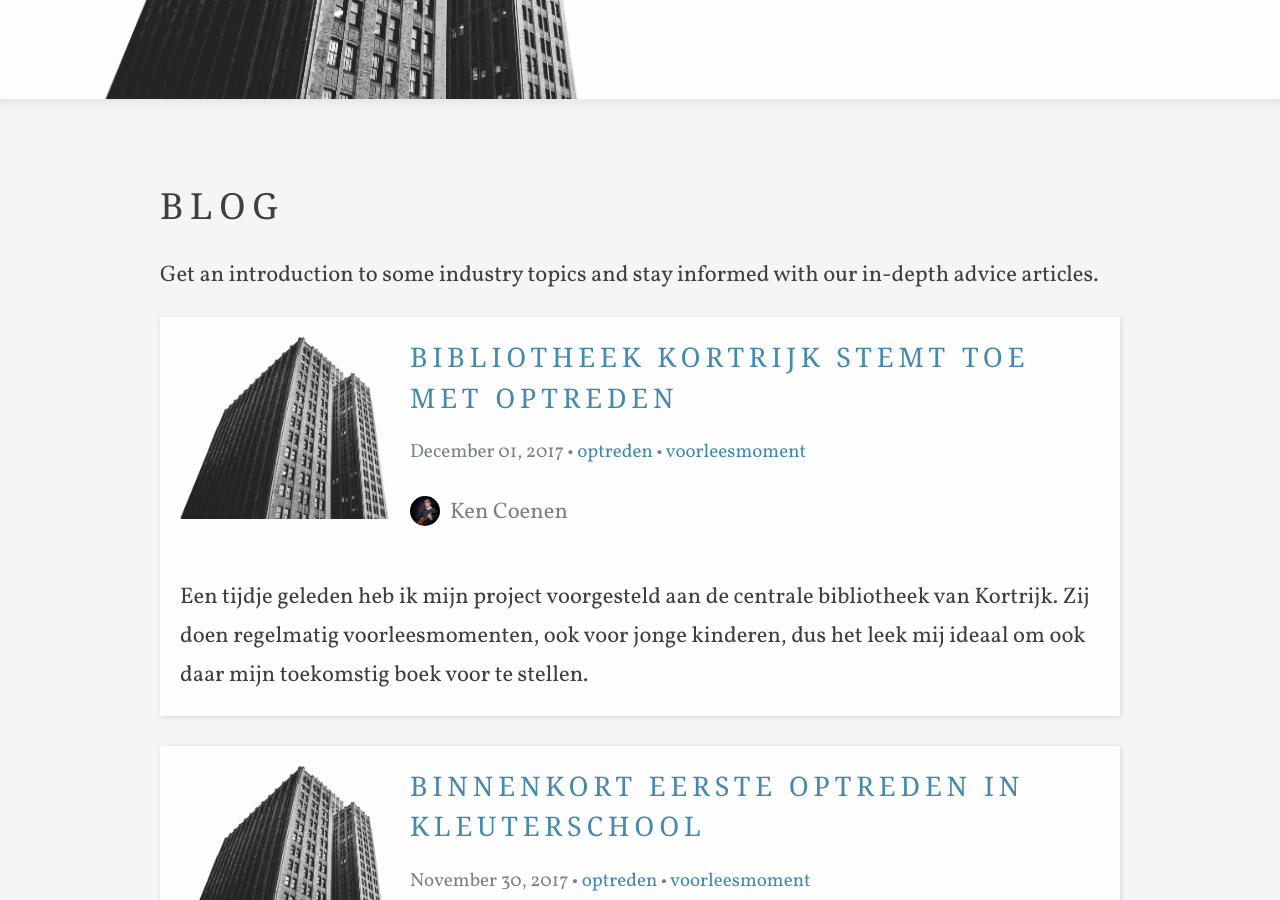
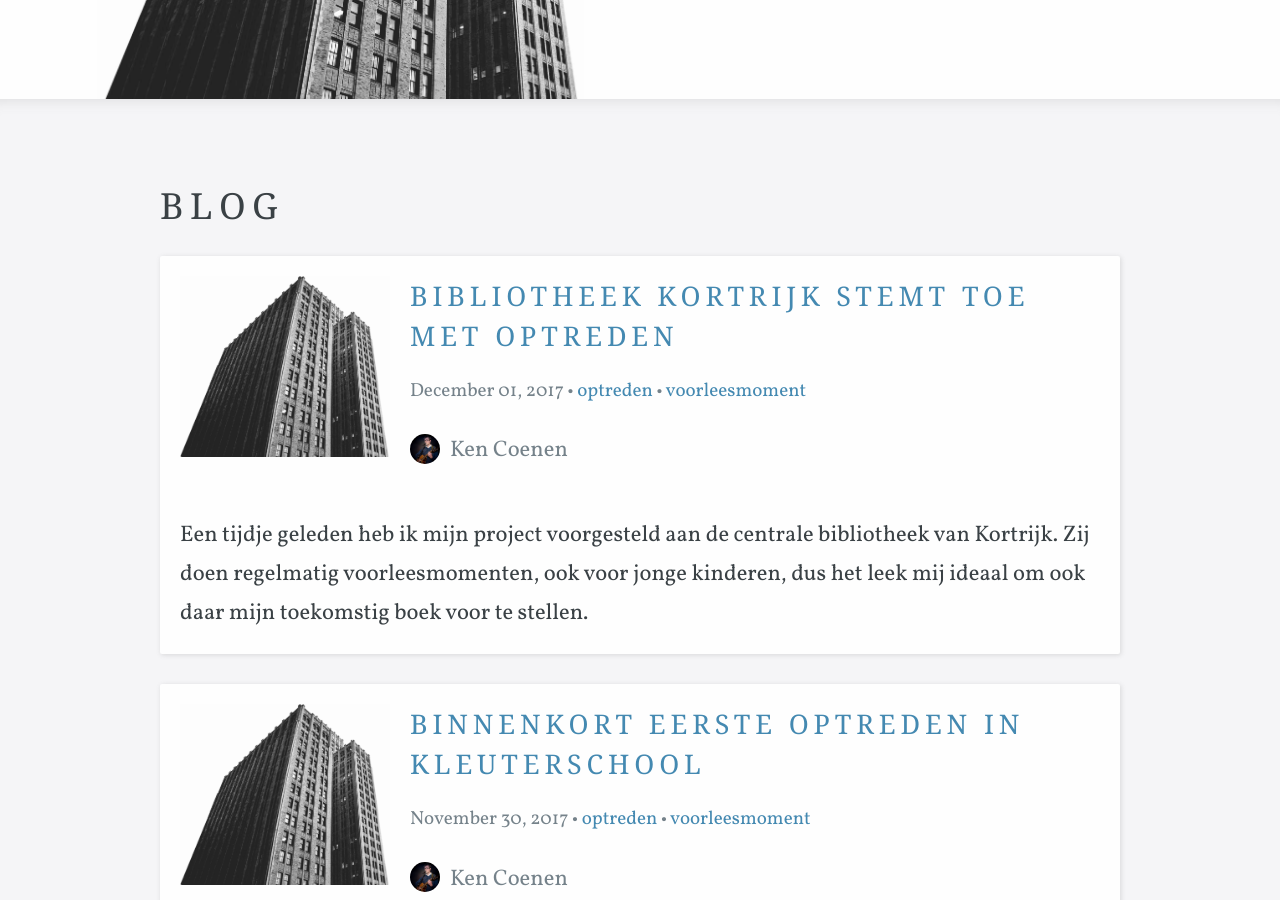
Before and after one commit to kencoenen/tinnensoldaatje, a Jekyll site: the page built from advice/index.html, in a window 1280 px wide and 900 px high, scrolled down 321 px. Built offline with Jekyll 4.4.1, drawn with Linux system fonts in a browser that asks for light colours; some web fonts are replaced; the list of posts is cut into pages by our own code.

Commit message:
Removed blog text

```diff
--- a/advice/index.html
+++ b/advice/index.html
@@ -6,10 +6,6 @@ large_header: false
 show_in_navigation: true
 navigation_order: 4
 ---
-
-<p class="editable">Get an introduction to some industry topics and stay informed with our in-depth advice articles.</p>
-
-<p class="editor-link"><a href="cloudcannon:collections/_posts" class="btn"><strong>&#9998;</strong> Update Advice Posts</a></p>
 
 <ol class="post-list">
 	{% for post in paginator.posts %}
```
Also changed, not shown: other parts of advice/index.html (+1 -1 lines).
